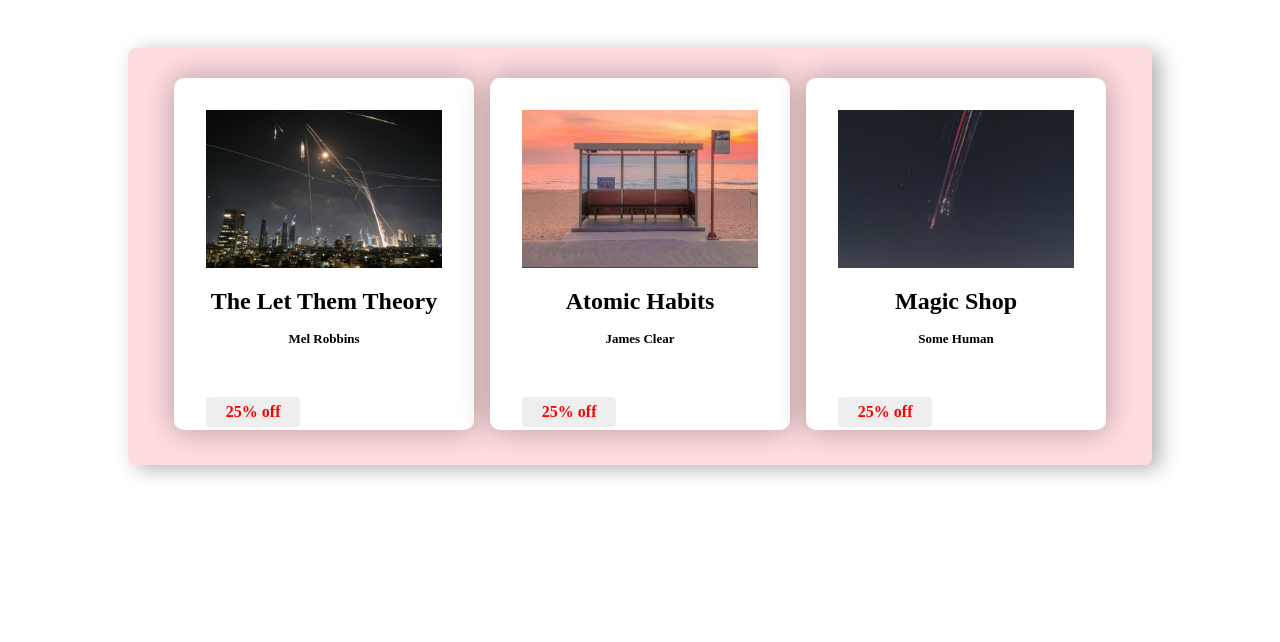
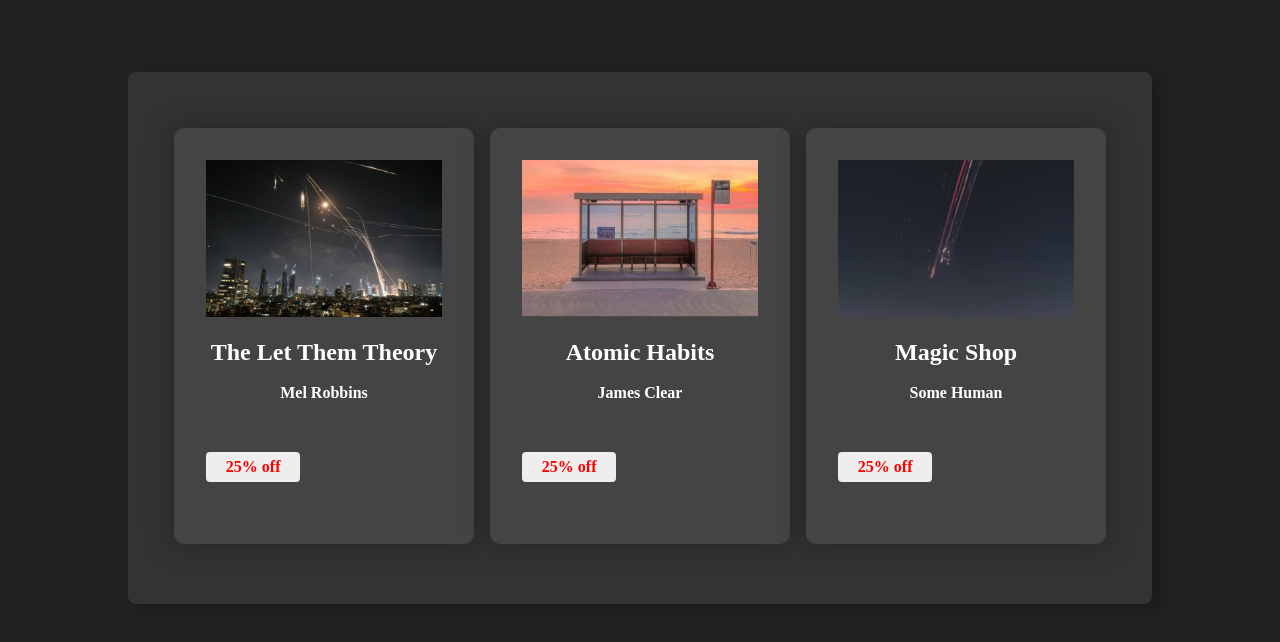
Before and after one commit to nazaninhatami-leet/react-bookshelf, a JavaScript app: page / in a window 1280 px wide. Shown: the top 642 px of the page. Built offline with nearby package versions, Linux system fonts and the light colour scheme.

Commit message:
changed style to dark

```diff
--- a/src/index.css
+++ b/src/index.css
@@ -2,20 +2,25 @@
   box-sizing: border-box;
   padding: 0;
   margin: 0;
+  color: #fff;
+}
+
+body {
+  background-color: #222;
 }
 
 .booklist {
-  background-color: rgb(255, 220, 224);
+  background-color: #333;
   width: 80%;
-  margin: 3rem auto;
-  padding: 1.4rem 2rem;
+  margin: 4.5rem auto;
+  padding: 3rem 2rem;
   text-align: center;
   border-radius: 8px;
   box-shadow: 8px 4px 20px rgba(0, 0, 0, 0.3);
 }
 
 .book {
-  background-color: white;
+  background-color: #444;
   min-width: 20%;
   width: 300px;
   text-align: center;
@@ -23,7 +28,7 @@
   padding: 2rem;
   display: inline-block;
   min-height: 50%;
-  height: 22rem;
+  height: 26rem;
   border-radius: 10px;
   box-shadow: 0 0 30px rgba(0, 0, 0, 0.3);
   overflow: auto;
@@ -35,11 +40,11 @@
 }
 
 h1 {
-  padding: 1rem 0;
+  padding: 1.1rem 0;
 }
 
 h2 {
-  font-size: small;
+  font-size: 1rem;
   letter-spacing: '0.1rem';
   color: '#8d3592';
 }
```
